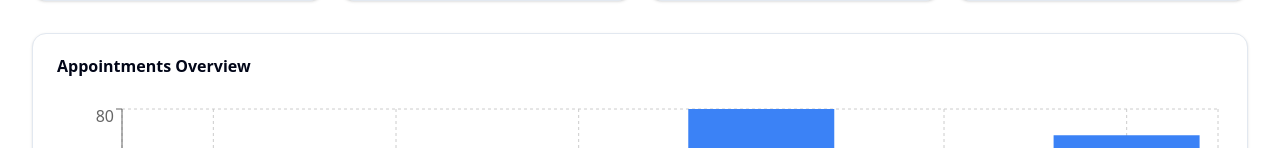
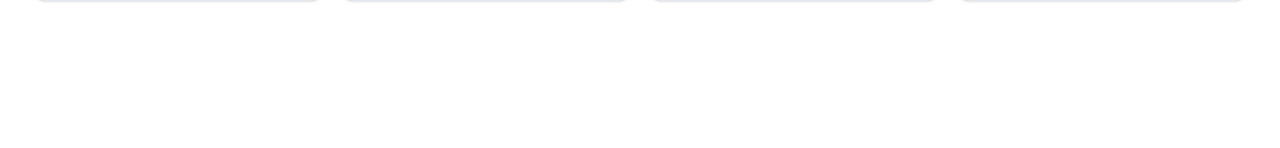
Before and after one commit to smart-medical/smart-medical-frontend-nextjs, a Next.js app: page /dashboard/pages/doctor/dashboard in a window 1280 px wide. Both pictures are taken after a click on the button "Doctor Dashboard". Shown: the part 540-688 px from the top of the page. Built offline with nearby package versions, Linux system fonts and the light colour scheme.

Commit message:
test: netlify error solving

```diff
--- a/src/app/dashboard/pages/doctor/dashboard/page.tsx
+++ b/src/app/dashboard/pages/doctor/dashboard/page.tsx
@@ -1,6 +1,6 @@
 import DoctorDashboardCards from "@/app/dashboard/cards/DoctorDashboardCards";
-import DoctorDashboardCharts from "@/app/dashboard/charts/DoctorDashboardCharts";
-import DoctorDashboardTable from "@/app/dashboard/tables/DoctorDashboardTable";
+// import DoctorDashboardCharts from "@/app/dashboard/charts/DoctorDashboardCharts";
+// import DoctorDashboardTable from "@/app/dashboard/tables/DoctorDashboardTable";
 
 export default function DoctorHomePage() {
   return (
@@ -8,8 +8,8 @@ export default function DoctorHomePage() {
       <h1 className="text-2xl font-bold ">Doctor Dashboard</h1>
       {/* Add dashboard cards or charts here */}
       <DoctorDashboardCards />
-      <DoctorDashboardCharts />
-      <DoctorDashboardTable />
+      {/* <DoctorDashboardCharts />
+      <DoctorDashboardTable /> */}
     </div>
   );
 }
```
